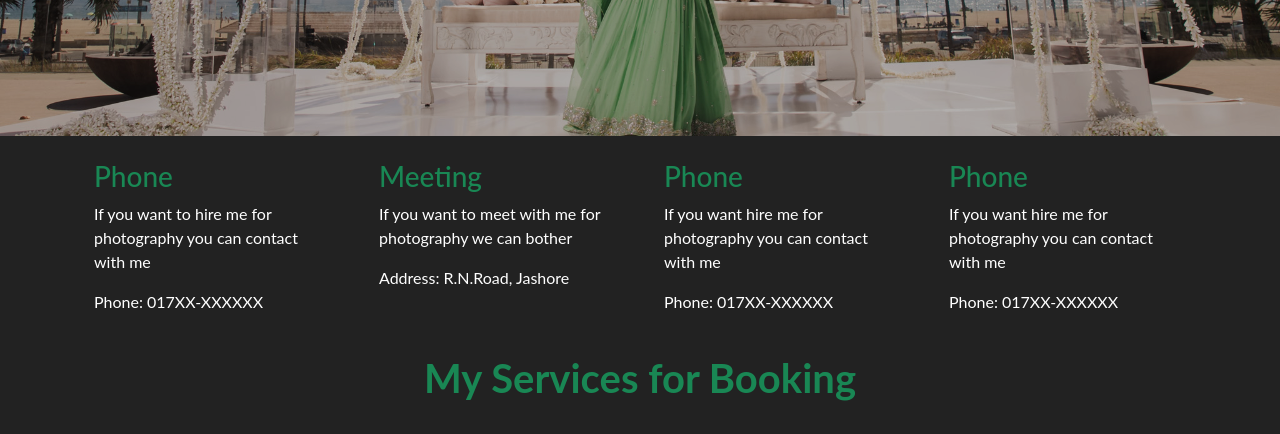
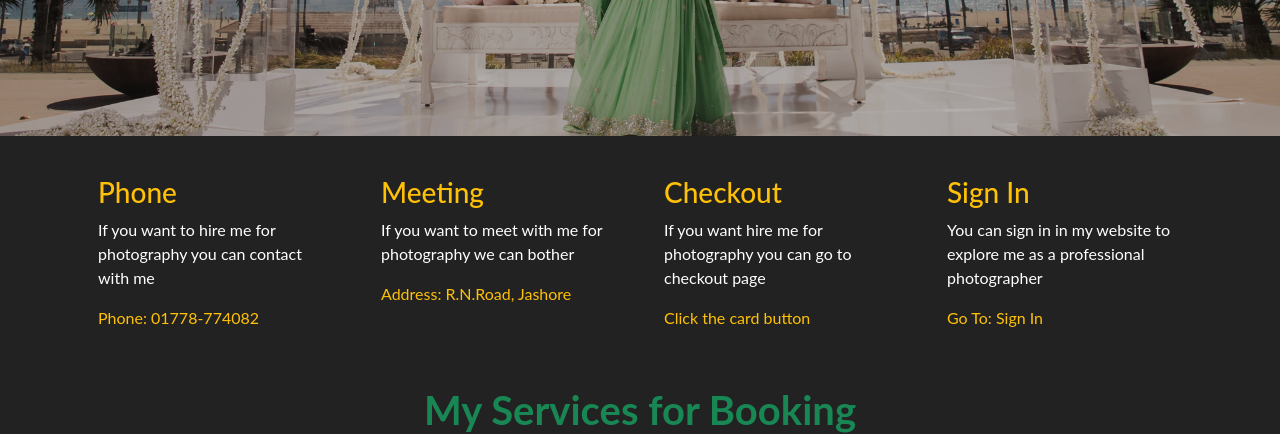
Before and after one commit to shoumikahmed/independent-service-provider-assignment10, a React (Create React App) app: page / in a window 1280 px wide. Shown: the part 720-1154 px from the top of the page. Built offline with nearby package versions, Linux system fonts and the light colour scheme; no server answers.

Commit message:
example component style completed

```diff
--- a/src/Pages/Home/Example/Example.css
+++ b/src/Pages/Home/Example/Example.css
@@ -1,3 +1,7 @@
 .details-container {
     background: #222;
 }
+
+.details-container .details:hover {
+    background: linear-gradient(to bottom, rgba(0, 176, 155, 0.5), rgba(250, 128, 114, 0.906));
+}
--- a/src/Pages/Home/Example/Example.js
+++ b/src/Pages/Home/Example/Example.js
@@ -3,27 +3,27 @@ import './Example.css'
 
 const Example = () => {
     return (
-        <section className='container details-container'>
-            <div className="row">
-                <div className="col-md-3 text-white p-4">
-                    <h3 className='text-success'>Phone</h3>
+        <section className='container details-container my-3'>
+            <div className="row gx-3">
+                <div className="col-md-3 text-white p-4 details">
+                    <h3 className='text-warning'>Phone</h3>
                     <p>If you want to hire me for photography you can contact with me</p>
-                    <p>Phone: 017XX-XXXXXX</p>
+                    <p className='text-warning'>Phone: 01778-774082</p>
                 </div>
-                <div className="col-md-3 text-white p-4">
-                    <h3 className='text-success'>Meeting</h3>
+                <div className="col-md-3 text-white p-4 details">
+                    <h3 className='text-warning'>Meeting</h3>
                     <p>If you want to meet with me for photography we can bother</p>
-                    <p>Address: R.N.Road, Jashore</p>
+                    <p className='text-warning'>Address: R.N.Road, Jashore</p>
                 </div>
-                <div className="col-md-3 text-white p-4">
-                    <h3 className='text-success'>Phone</h3>
-                    <p>If you want hire me for photography you can contact with me</p>
-                    <p>Phone: 017XX-XXXXXX</p>
+                <div className="col-md-3 text-white p-4 details">
+                    <h3 className='text-warning'>Checkout</h3>
+                    <p>If you want hire me for photography you can go to checkout page</p>
+                    <p className='text-warning'>Click the card button</p>
                 </div>
-                <div className="col-md-3 text-white p-4">
-                    <h3 className='text-success'>Phone</h3>
-                    <p>If you want hire me for photography you can contact with me</p>
-                    <p>Phone: 017XX-XXXXXX</p>
+                <div className="col-md-3 text-white p-4 details">
+                    <h3 className='text-warning'>Sign In</h3>
+                    <p>You can sign in in my website to explore me as a professional photographer</p>
+                    <p className='text-warning'>Go To: Sign In</p>
                 </div>
             </div>
         </section>
```
